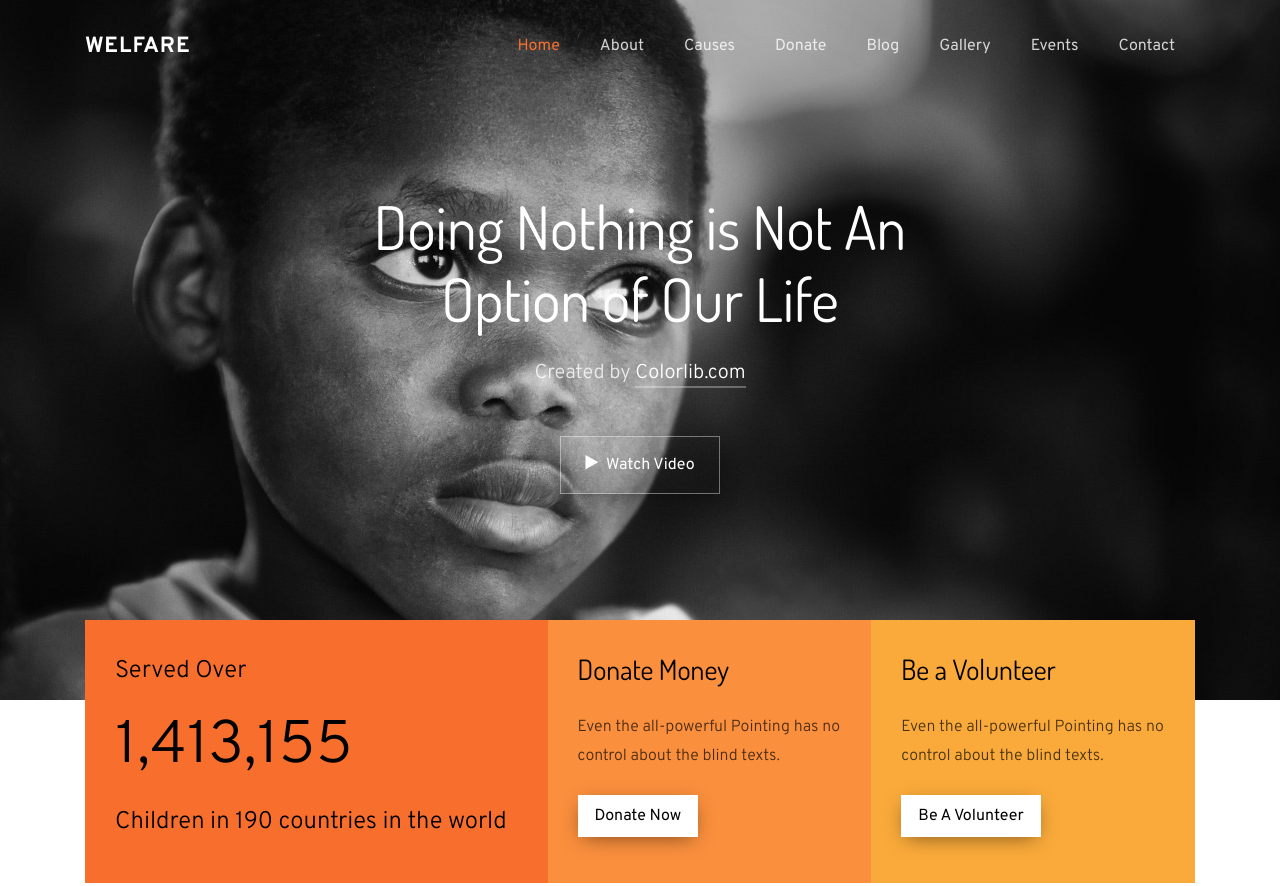
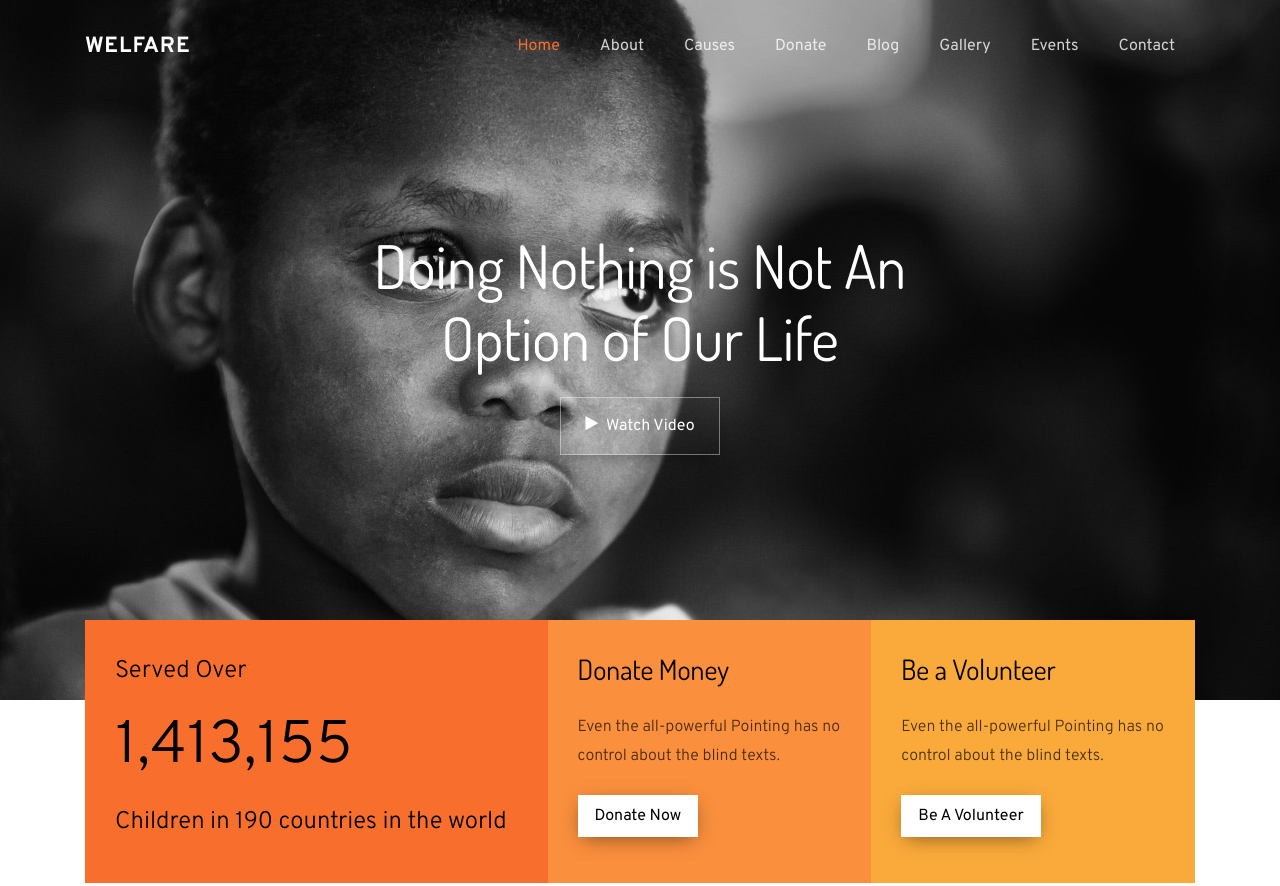
Before and after one commit to Vaibhav420gupta/NGO, a plain HTML site: page index.html in a window 1280 px wide. Shown: the top 886 px of the page. Drawn offline with Linux system fonts and the light colour scheme; some packages are replaced by stand-ins of ours; no server answers; files whose address does not match are found by name.

Commit message:
Update index.html

```diff
--- a/index.html
+++ b/index.html
@@ -58,7 +58,7 @@
         <div class="row no-gutters slider-text align-items-center justify-content-center" data-scrollax-parent="true">
           <div class="col-md-7 ftco-animate text-center" data-scrollax=" properties: { translateY: '70%' }">
             <h1 class="mb-4" data-scrollax="properties: { translateY: '30%', opacity: 1.6 }">Doing Nothing is Not An Option of Our Life</h1>
-            <p class="mb-5" data-scrollax="properties: { translateY: '30%', opacity: 1.6 }">Created by <a href="#">Colorlib.com</a></p>
+
 
             <p data-scrollax="properties: { translateY: '30%', opacity: 1.6 }"><a href="https://vimeo.com/45830194" class="btn btn-white btn-outline-white px-4 py-3 popup-vimeo"><span class="icon-play mr-2"></span>Watch Video</a></p>
           </div>
```
